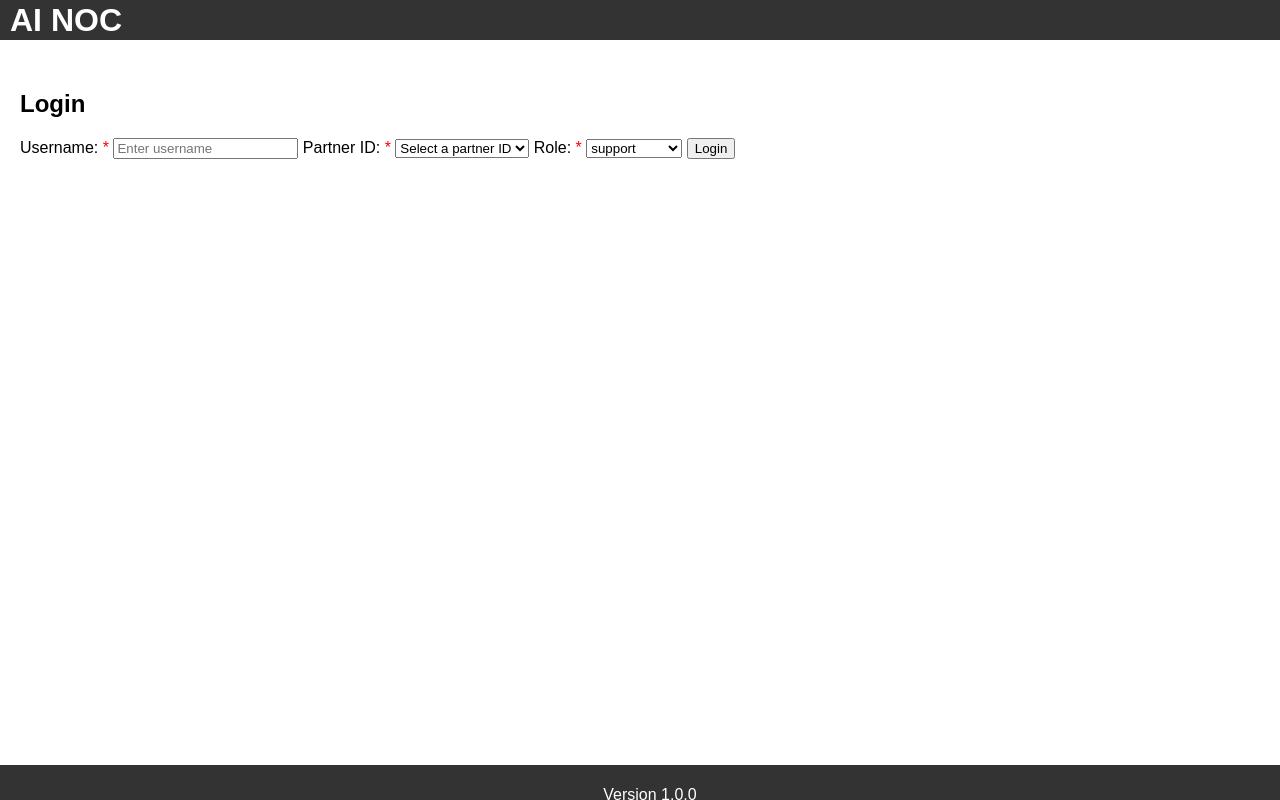
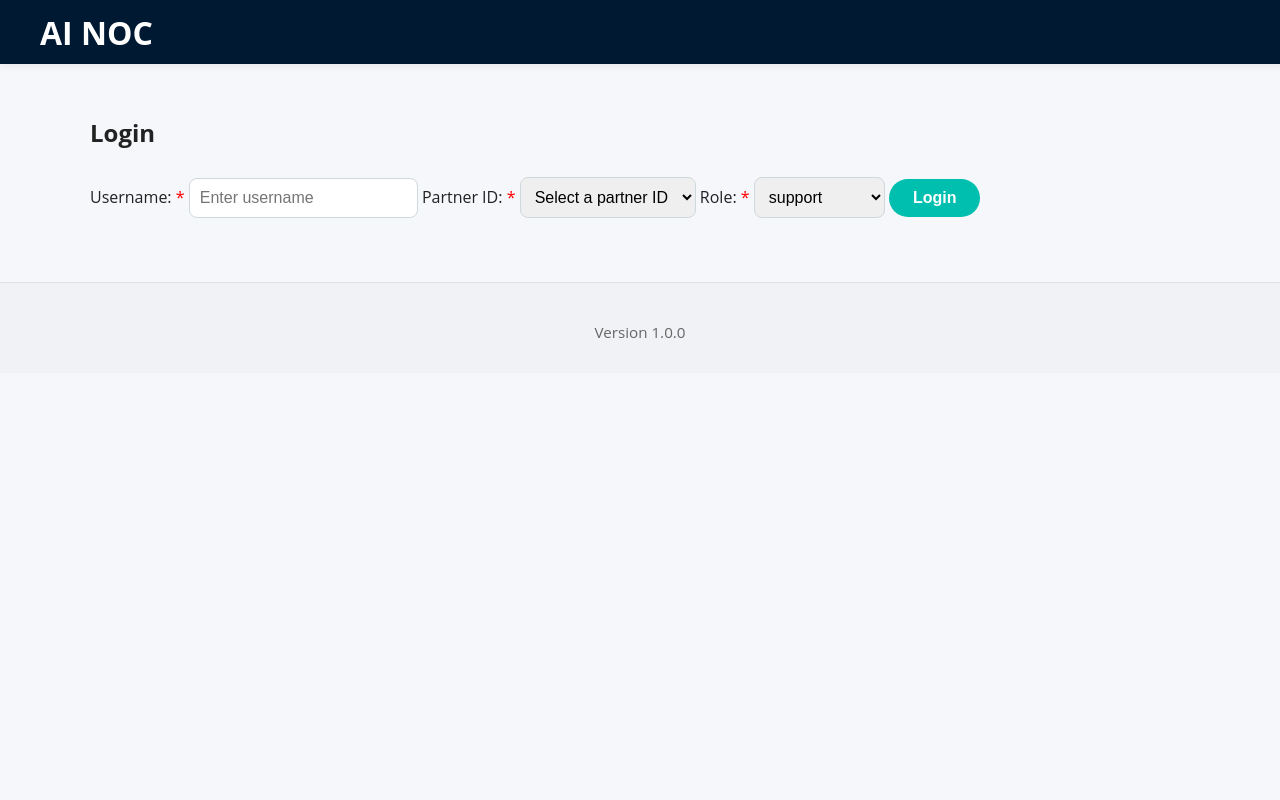
Before and after one commit to larryf1/noc, a Vue app: page / in a window 1280 px wide. Built offline with nearby package versions, Linux system fonts and the light colour scheme.

Commit message:
Enhance UI and functionality: update header layout, improve search input handling, and add Jest configuration for testing

```diff
--- a/public/styles.css
+++ b/public/styles.css
@@ -1,43 +1,138 @@
+/* Xfinity-inspired theme */
 body {
-  font-family: Arial, sans-serif;
+  font-family: 'Open Sans', Arial, sans-serif;
+  background: #f5f7fa;
+  color: #222;
   margin: 0;
   padding: 0;
-  display: flex;
-  flex-direction: column;
-  height: 100vh;
+  min-height: 100vh;
 }
 
 header {
-  background-color: #333;
-  color: white;
-  padding: 5px 10px; /* Reduced padding to make the header less tall */
+  background: #001933;
+  color: #fff;
+  padding: 0 40px;
   display: flex;
   justify-content: space-between;
   align-items: center;
   position: fixed;
   top: 0;
-  width: 99%;
+  width: 100%;
   z-index: 1000;
-  height: 30px; /* Explicitly set a smaller height */
+  height: 64px;
+  box-shadow: 0 2px 8px rgba(0,0,0,0.07);
+}
+
+#logo {
+  display: flex;
+  align-items: center;
+  font-size: 2rem;
+  font-weight: bold;
+  letter-spacing: 1px;
+  color: #fff;
+}
+
+nav {
+  display: flex;
+  gap: 32px;
+}
+
+nav a {
+  color: #fff;
+  text-decoration: none;
+  font-weight: 600;
+  font-size: 1rem;
+  transition: color 0.2s;
+}
+
+nav a:hover {
+  color: #00bfae;
+}
+
+.cta-btn {
+  background: #00bfae;
+  color: #fff;
+  border: none;
+  border-radius: 24px;
+  padding: 10px 28px;
+  font-size: 1rem;
+  font-weight: bold;
+  cursor: pointer;
+  transition: background 0.2s;
+  margin-left: 24px;
+}
+
+.cta-btn:hover {
+  background: #009e8e;
 }
 
 main {
   flex: 1;
-  padding: 70px 20px 20px; /* Adjusted for reduced header height */
-  overflow-y: auto;
+  padding: 96px 0 40px 0;
+  max-width: 1100px;
+  margin: 0 auto;
+  width: 100%;
+}
+
+.section-card {
+  background: #fff;
+  border-radius: 16px;
+  box-shadow: 0 2px 16px rgba(0,0,0,0.08);
+  padding: 32px;
+  margin-bottom: 32px;
 }
 
 footer {
-  background-color: #333;
-  color: white;
+  background: #f0f2f5;
+  color: #666;
   text-align: center;
-  padding: 5px 10px; /* Reduced padding to make the footer less tall */
-  position: fixed;
+  padding: 24px 0 16px 0;
+  position: relative;
   bottom: 0;
   width: 100%;
-  height: 25px; /* Explicitly set a smaller height */
+  font-size: 0.95rem;
+  border-top: 1px solid #e0e0e0;
 }
 
 #user-dropdown {
-  color: white;
+  color: #fff;
 }
+
+/* Buttons, forms, etc. */
+button, input[type="submit"] {
+  background: #00bfae;
+  color: #fff;
+  border: none;
+  border-radius: 24px;
+  padding: 10px 24px;
+  font-size: 1rem;
+  font-weight: bold;
+  cursor: pointer;
+  transition: background 0.2s;
+}
+button:hover, input[type="submit"]:hover {
+  background: #009e8e;
+}
+
+input, select {
+  border: 1px solid #cfd8dc;
+  border-radius: 8px;
+  padding: 10px;
+  font-size: 1rem;
+  margin: 8px 0;
+}
+
+/* Responsive */
+@media (max-width: 800px) {
+  main {
+    padding: 96px 8px 40px 8px;
+  }
+  .section-card {
+    padding: 16px;
+  }
+  header {
+    flex-direction: column;
+    height: auto;
+    padding: 12px 8px;
+  }
+}
--- a/src/App.vue
+++ b/src/App.vue
@@ -1,7 +1,17 @@
 <template>
   <div id="app">
     <header>
-      <h1>AI NOC</h1>
+      <div id="logo">
+        <img src="/favicon.ico" alt="Logo" style="height:36px;margin-right:12px;vertical-align:middle;" />
+        AI NOC
+      </div>
+      <nav>
+        <a href="#">Home</a>
+        <a href="#">Internet</a>
+        <a href="#">Support</a>
+        <a href="#">Contact</a>
+        <button class="cta-btn">Shop Offers</button>
+      </nav>
       <div id="user-dropdown" v-if="isLoggedIn">
         <span id="logged-in-user">Logged in as: {{ username }}</span>
         <select id="user-details-dropdown">
@@ -13,12 +23,14 @@
     </header>
 
     <main>
-      <LoginPage v-if="!isLoggedIn" @login-success="handleLoginSuccess" />
-      <SearchPage v-else :logged-in-partner-id="partnerId" />
+      <div class="section-card">
+        <LoginPage v-if="!isLoggedIn" @login-success="handleLoginSuccess" />
+        <SearchPage v-else :logged-in-partner-id="partnerId" />
+      </div>
     </main>
 
     <footer>
-      <p>Version 1.0.0</p>
+      <p>Version 1.0.0 &nbsp;|&nbsp; <a href="#" style="color:#00bfae;text-decoration:none;">Privacy Policy</a> &nbsp;|&nbsp; <a href="#" style="color:#00bfae;text-decoration:none;">Terms of Service</a></p>
     </footer>
   </div>
 </template>
--- a/src/components/SearchPage.vue
+++ b/src/components/SearchPage.vue
@@ -6,7 +6,6 @@
         id="search-box"
         v-model="query"
         placeholder="Search..."
-      @input="debouncedSearch"
     />
     <button @click="handleSearch">Search</button>
     <ul id="search-results">
@@ -28,7 +27,6 @@ export default {
     return {
       query: '',
       results: [],
-      debounceTimeout: null,
     };
   },
   methods: {
@@ -61,12 +59,6 @@ export default {
 
       this.results = filteredResults;
     },
-    debouncedSearch() {
-      clearTimeout(this.debounceTimeout);
-      this.debounceTimeout = setTimeout(() => {
-        this.handleSearch();
-      }, 300);
-    },
   },
 };
 </script>
```
Also changed, not shown: package.json (+17 -1 lines), 2 other files (tests, documents, lock files or other folders). Lines whose indentation alone changed are shown as unchanged.
